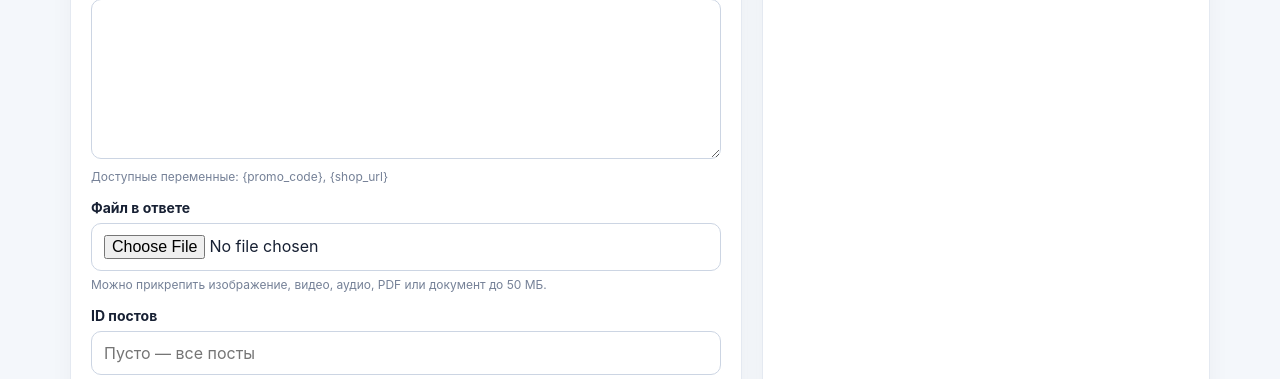
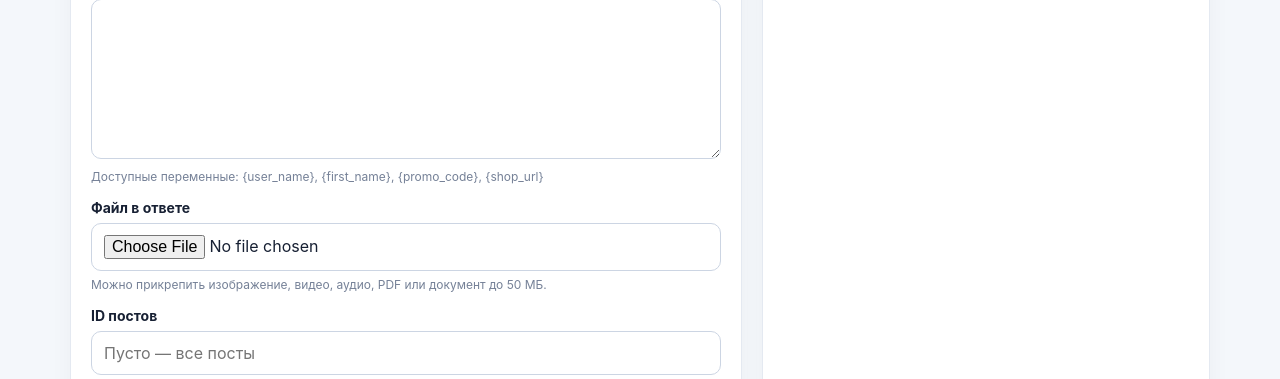
Before and after one commit to k1racle/vkbot_sb, a FastAPI app: template app/templates/admin.html in a window 1280 px wide. Shown: the part 515-894 px from the top of the page. Run offline with FastAPI, Linux system fonts and the light colour scheme; the template is opened without the code that fills it, so the values that code supplies are empty; parts of the project's set-up code (start-up, migrations or seed data) failed here and were passed over.

Commit message:
Add user name template variables

```diff
--- a/app/main.py
+++ b/app/main.py
@@ -20,7 +20,7 @@ from .db import (
     read_settings,
     save_settings,
 )
-from .vk_api import VkApiError, is_group_member, send_message, upload_file_for_message
+from .vk_api import VkApiError, get_user_name, is_group_member, send_message, upload_file_for_message
 
 settings = get_settings()
 logging.basicConfig(level=settings.log_level)
@@ -273,7 +273,13 @@ async def test_send(request: Request):
     with SessionLocal() as session:
         values = read_settings(session)
     template = values.get("promo_message", settings.promo_message).replace("\\n", "\n")
-    text = template.format(promo_code=values.get("promo_code", settings.promo_code), shop_url=values.get("shop_url", settings.shop_url))
+    user_name = await get_user_name(user_id)
+    text = template.format(
+        promo_code=values.get("promo_code", settings.promo_code),
+        shop_url=values.get("shop_url", settings.shop_url),
+        user_name=user_name,
+        first_name=user_name,
+    )
     attachment = values.get("promo_attachments", settings.promo_attachments)
     attachment_path = values.get("attachment_path", "")
     if attachment_path and Path(attachment_path).exists():
@@ -354,9 +360,12 @@ async def vk_callback(request: Request) -> str:
             return "ok"
 
         template = (campaign.promo_message if campaign else values.get("promo_message", settings.promo_message)).replace("\\n", "\n")
+        user_name = await get_user_name(user_id)
         text = template.format(
             promo_code=campaign.promo_code if campaign else values.get("promo_code", settings.promo_code),
             shop_url=campaign.shop_url if campaign else values.get("shop_url", settings.shop_url),
+            user_name=user_name,
+            first_name=user_name,
         )
         attachments = values.get("promo_attachments", settings.promo_attachments)
         attachment_path = values.get("attachment_path", "")
--- a/app/templates/admin.html
+++ b/app/templates/admin.html
@@ -23,7 +23,7 @@
         <label>Промокод</label><input name="promo_code" value="{{ form.promo_code }}" required>
         <label>Ссылка на магазин</label><input name="shop_url" type="url" value="{{ form.shop_url }}" required>
         <label>Текст сообщения</label><textarea name="promo_message" required>{{ form.promo_message }}</textarea>
-        <div class="hint">Доступные переменные: {promo_code}, {shop_url}</div>
+        <div class="hint">Доступные переменные: {user_name}, {first_name}, {promo_code}, {shop_url}</div>
         <label>Файл в ответе</label>
         <input name="attachment" type="file" accept="image/*,video/*,audio/*,.pdf,.zip,.txt">
         {% if form.attachment_name %}<div class="hint" style="margin-top:10px">Прикреплён: {{ form.attachment_name }} <a href="/admin/attachment/delete" style="color:#a63232">Удалить</a></div>{% else %}<div class="hint">Можно прикрепить изображение, видео, аудио, PDF или документ до 50 МБ.</div>{% endif %}
```
Also changed, not shown: app/vk_api.py (+7 -0 lines), README.md.
